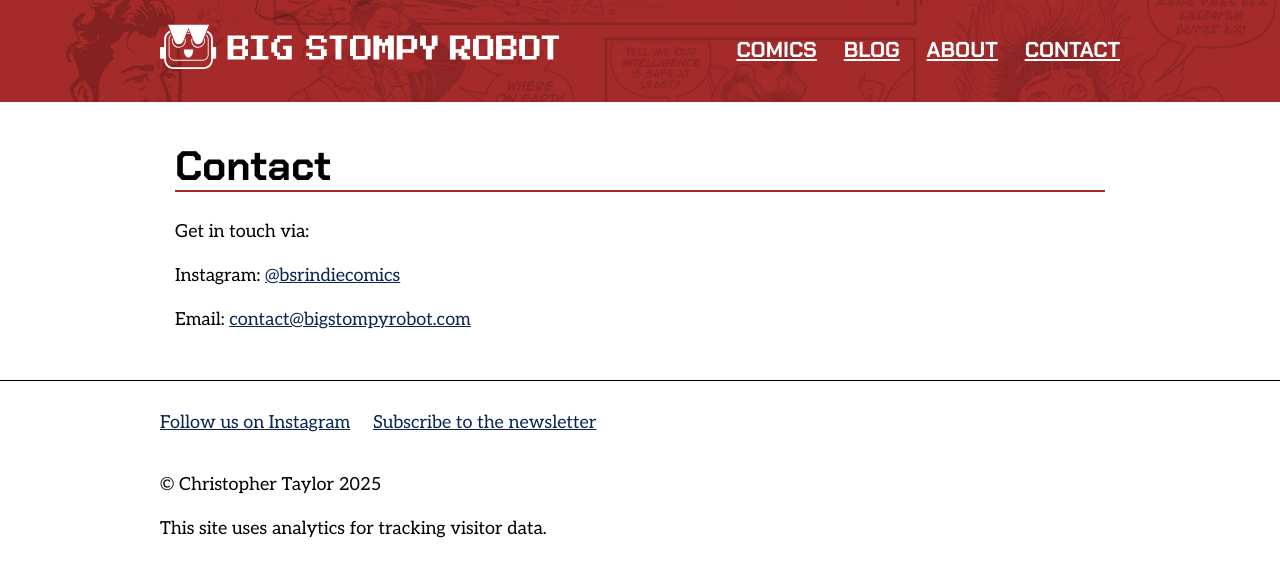
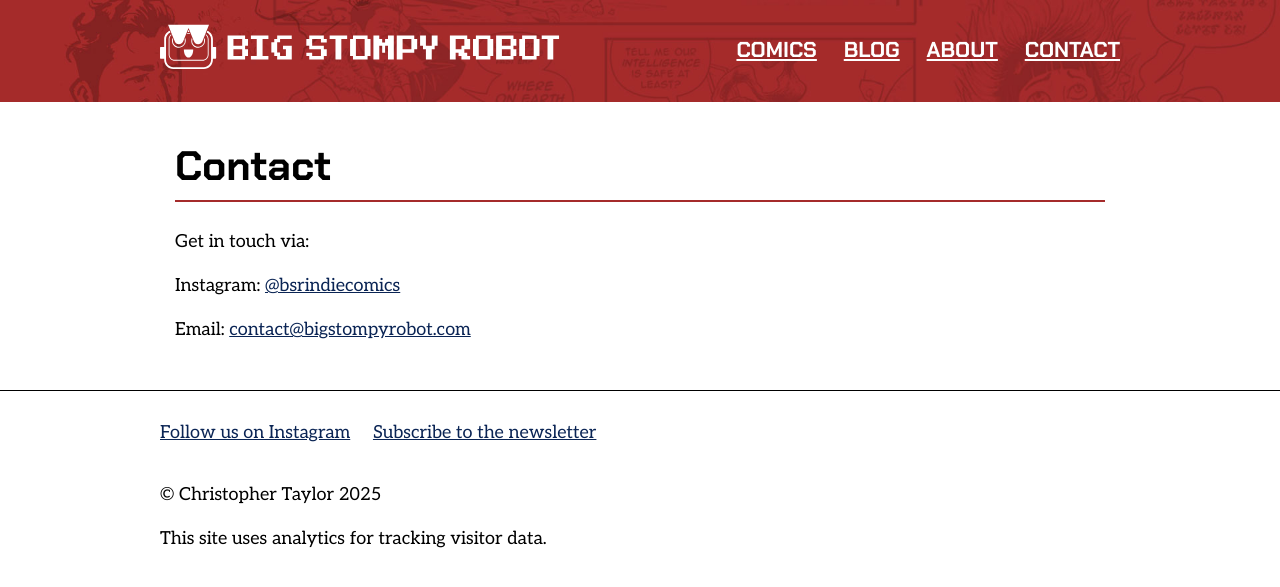
Before and after one commit to ctdesign/bigstompyrobot, a Jekyll site: the page built from contact.html, in a window 1280 px wide. Shown: the top 587 px of the page. Built offline with Jekyll 4.4.1, drawn with Linux system fonts in a browser that asks for light colours.

Commit message:
Update main.scss

```diff
--- a/assets/css/main.scss
+++ b/assets/css/main.scss
@@ -343,6 +343,7 @@ CUSTOM STYLES
 
 .title {
    border-bottom: 2px solid $col-theme-accent;
+   padding-bottom: 0.25em;
 }
 
 /* ==========================================================================
```
